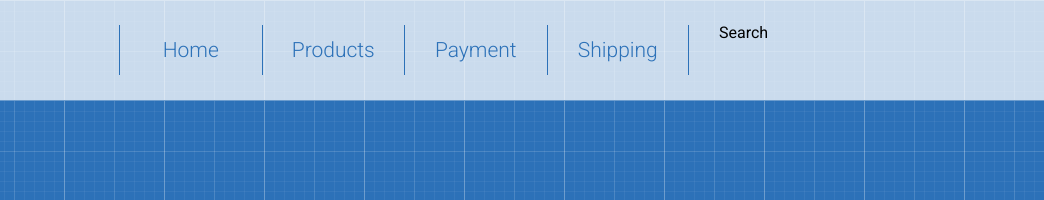
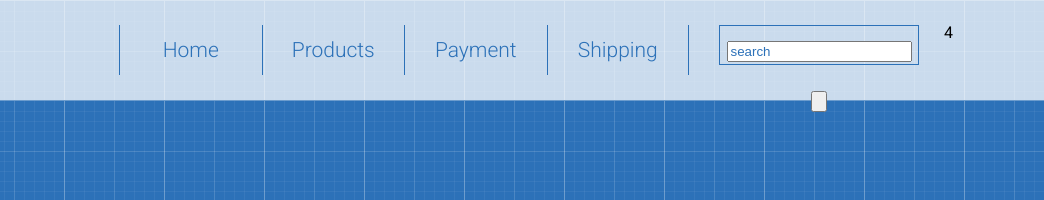
Before and after one commit to lanaKar/shop-project, a plain HTML site: page index.html in a window 1280 px wide. Shown: the top 200 px of the page, 236-1280 px from the left. Drawn offline with Linux system fonts and the light colour scheme.

Commit message:
added search part

```diff
--- a/index.html
+++ b/index.html
@@ -1,43 +1,3 @@
-<!-- <!DOCTYPE html>
-<html lang="en">
-<head>
-    <meta charset="UTF-8">
-    <meta name="viewport" content="width=device-width, initial-scale=1.0">
-    <title>Shop project</title>
-    <link rel="preconnect" href="https://fonts.gstatic.com">
-    <link href="https://fonts.googleapis.com/css2?family=Roboto:ital,wght@0,300;0,400;0,700;1,300;1,400;1,700&display=swap" rel="stylesheet">
-    <link rel="stylesheet" href="reset.css">
-    <link rel="stylesheet" href="style.css">
-</head>
-<body>
-    <header class="header">
-        <div class="container">
-            <div class="row">
-                <div class="col-md-3">
-                    <div class="logo">
-                        <a href="">
-                            <img src="images/icon (3).png" alt="">
-                        </a>
-                    </div>
-                </div>
-                <div class="col-md-6">
-                    <nav>
-                        <ul class="menu">
-                            <li><a href="">Home</a></li>
-                            <li><a href="">Products</a></li>
-                            <li><a href="">Payments</a></li>
-                            <li><a href="">Shipping</a></li>
-                        </ul>
-                    </nav>
-                </div>
-                <div class="col-md-3">Search</div>
-            </div>
-        </div>
-    </header>
-    <main class="Main">Main</main>
-    <footer class="Footer">Footer</footer>
-</body>
-</html> -->
 <!DOCTYPE html>
 <html lang="en">
 <head>
@@ -68,7 +28,20 @@
                         </ul>
                     </nav>
                 </div>
-                <div class="col-md-3">Search</div>
+                <div class="col-md-3">
+                    <div class="row">
+                        <div class="col-md-9">
+                            <form action="" class="form-search">
+                                <input type="text" placeholder="search">
+                                <input type="button" value="">
+                            </form>
+                        </div>
+                        <div class="col-md-3">
+                            <div class="cart"></div>
+                            <div class="products-count">4</div>
+                        </div>
+                    </div>
+                </div>
             </div>
         </div>
     </header>
--- a/style.css
+++ b/style.css
@@ -1,65 +1,3 @@
-/* * {
-    box-sizing: border-box;
-}
-body {
-    font-family: 'Roboto', sans-serif;
-    background-image: url(images/patt.png);
-}
-.container {
-    width: 1200px;
-    margin-left: auto;
-    margin-right: auto;
-    padding: 0 15px;
-}
-.row:after {
-    content: "";
-    clear: both;
-    display: block;
-}
-.row {
-    margin-left: -15px;
-    margin-right: -15px;
-}
-[class*="col-"] {
-    float: left;
-    padding-left: 15px;
-    padding-right: 15px;
-}
-.col-md-3 {
-    width: 25%;
-}
-.col-md-6 {
-    width: 50%;
-}
-.header {
-    padding: 25px 0;
-    background-color: rgba(255, 255, 255, 0.75);
-}
-.logo {
-    margin-top: 7px;
-}
-.menu li {
-    width: 25%;
-    float: left;
-    border-left: 1px solid #2c71b8;
-}
-.menu li:last-child {
-    border-right: 1px solid #2c71b8;
-}
-.menu a {
-    display: block;
-    height: 50px;
-    text-decoration: none;
-    text-align: center;
-    line-height: 50px;
-    font-weight: 300;
-    font-size: 21px;
-    color: #2c71b8;
-}
-.menu a:hover {
-    background-color: #2c71b8;
-    color: white;
-} */
 * {
     box-sizing: border-box;
 }
@@ -74,7 +12,7 @@ body {
     padding-left: 15px;
     padding-right: 15px;
 }
-.row:after {
+.row:after,.menu:after {
     content: "";
     clear: both;
     display: block;
@@ -123,3 +61,18 @@ body {
     background-color: #2c71b8;
     color: white;
 }
+.col-md-9 {
+    width: 75%;
+    line-height: 50px;
+    text-align: center;
+}
+.form-search {
+    width: 200px;
+    height: 40px;
+    border: 1px solid #2c71b8;
+}
+.form-search ::placeholder {
+    color: #2c71b8;
+    border: transparent;
+    background-color: transparent;
+}
```
Also changed, not shown: images/search.png (added), 1 other file.
